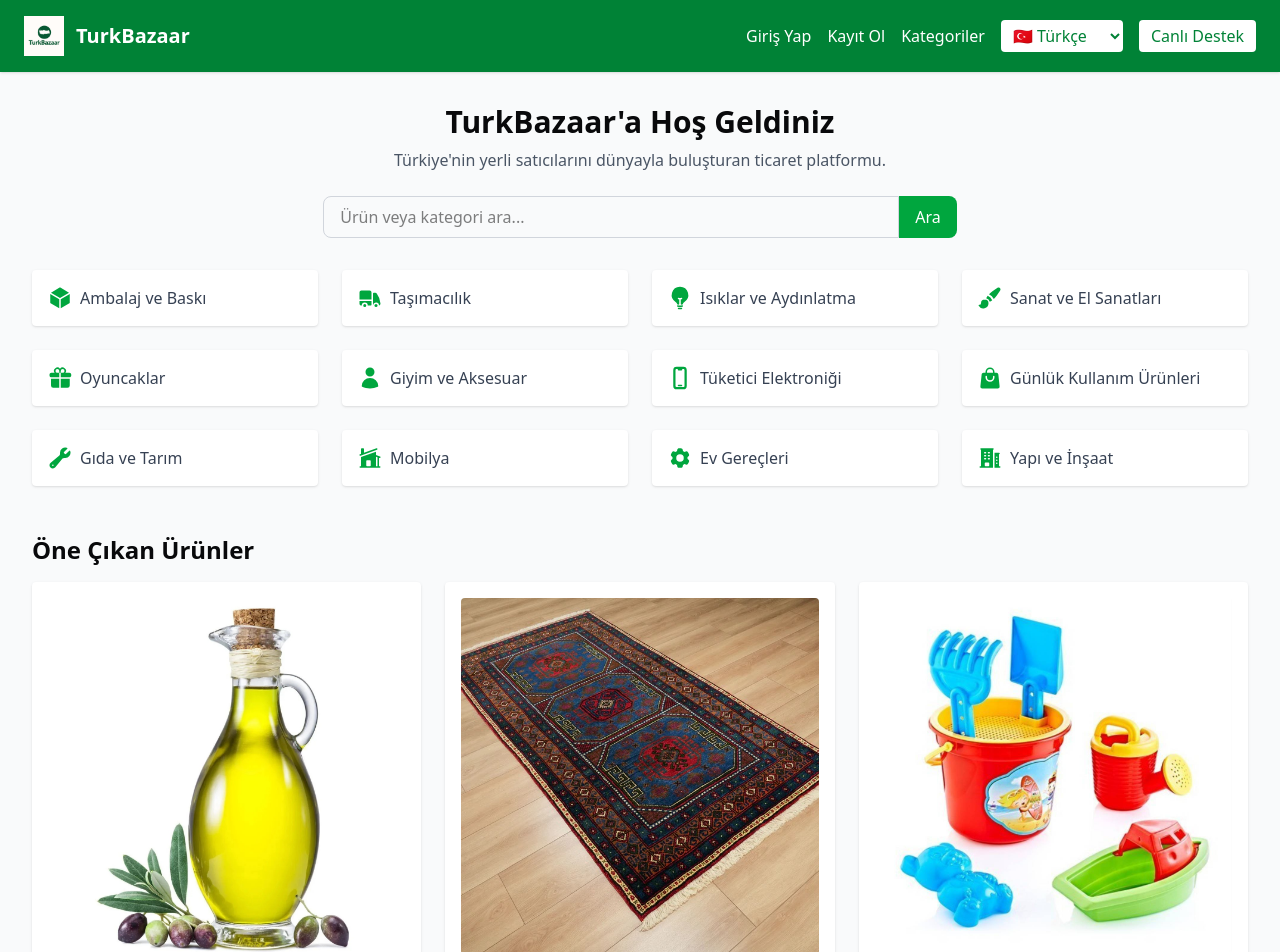
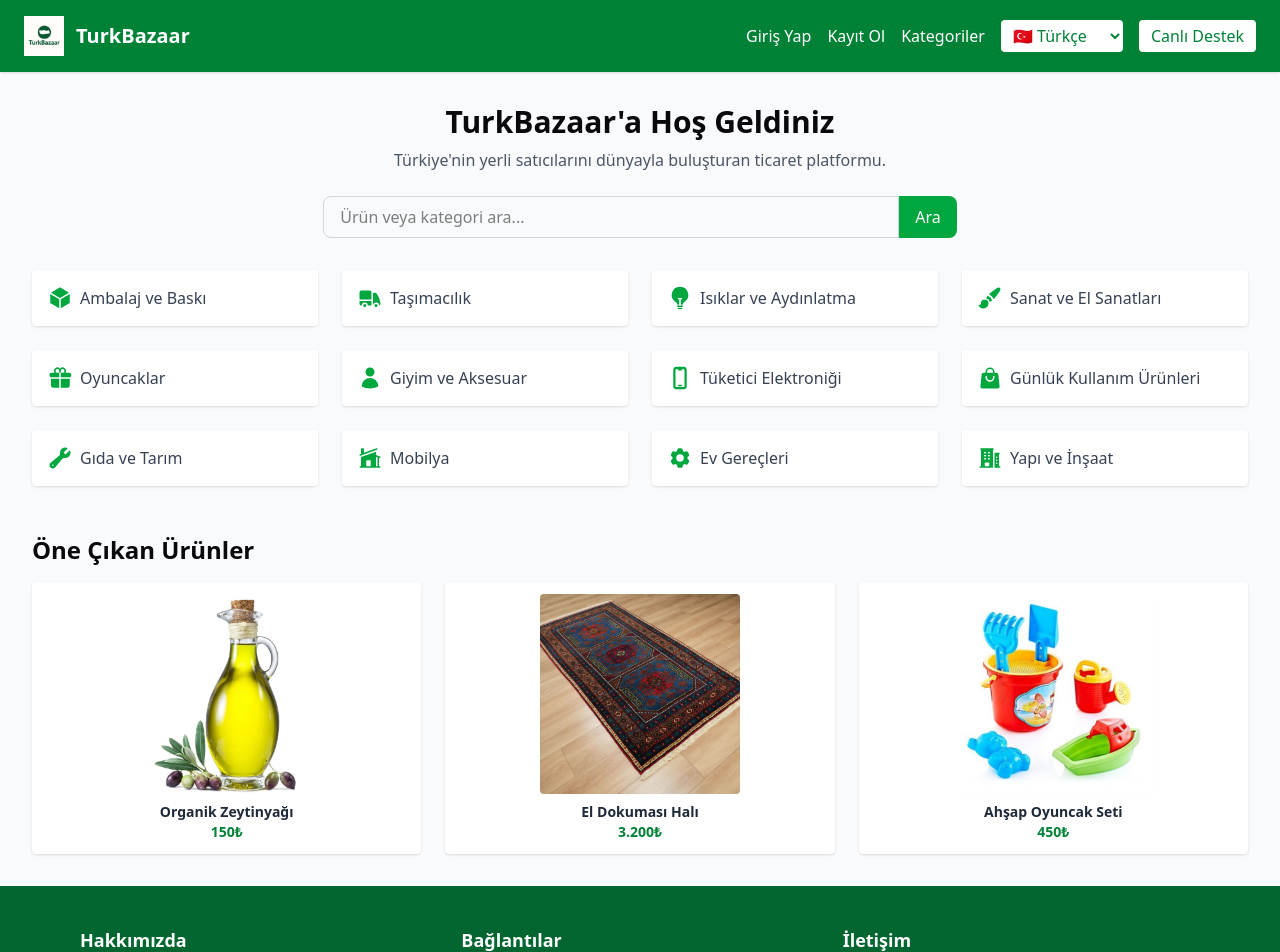
Before and after one commit to markasyon/turkbazaar-ui-js, a Next.js app: page / in a window 1280 px wide. Shown: the top 952 px of the page. Built offline with nearby package versions, Linux system fonts and the light colour scheme.

Commit message:
Update UrunKarti.jsx

```diff
--- a/components/UrunKarti.jsx
+++ b/components/UrunKarti.jsx
@@ -4,7 +4,6 @@ import Image from 'next/image';
 import Link from 'next/link';
 
 export default function UrunKarti({ baslik, resim, fiyat }) {
-  // Slug'ı oluştur (örneğin: "El Dokuması Halı" -> "el-dokumasi-hali")
   const slug = baslik.toLowerCase().replace(/ç/g, 'c')
     .replace(/ğ/g, 'g').replace(/ı/g, 'i').replace(/ö/g, 'o')
     .replace(/ş/g, 's').replace(/ü/g, 'u')
@@ -12,16 +11,16 @@ export default function UrunKarti({ baslik, resim, fiyat }) {
 
   return (
     <Link href={`/urun/${slug}`}>
-      <div className="bg-white p-4 rounded shadow hover:shadow-lg transition cursor-pointer">
+      <div className="bg-white p-3 rounded shadow hover:shadow-lg transition cursor-pointer text-center">
         <Image
           src={resim}
           alt={baslik}
-          width={400}
-          height={300}
-          className="rounded mb-2"
+          width={200}
+          height={150}
+          className="mx-auto object-contain rounded mb-2"
         />
-        <h3 className="text-lg font-semibold">{baslik}</h3>
-        <p className="text-green-700 font-bold">{fiyat}</p>
+        <h3 className="text-sm font-semibold text-gray-800">{baslik}</h3>
+        <p className="text-green-700 font-bold text-sm">{fiyat}</p>
       </div>
     </Link>
   );
```
